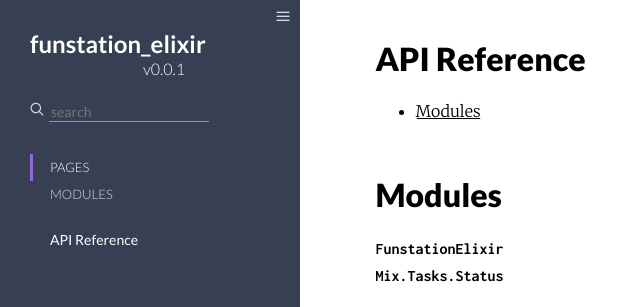
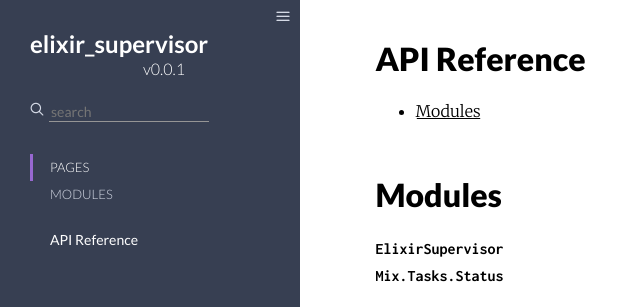
Before and after one commit to joelmccracken/elixir-supervisor, a plain HTML site: page doc/api-reference.html in a window 1280 px wide. Shown: the top 307 px of the page, 0-640 px from the left. Drawn offline with Linux system fonts and the light colour scheme; files whose address does not match are found by name.

Commit message:
renaming

```diff
--- a/doc/api-reference.html
+++ b/doc/api-reference.html
@@ -5,7 +5,7 @@
     <meta http-equiv="x-ua-compatible" content="ie=edge">
     <meta name="viewport" content="width=device-width, initial-scale=1.0">
     <meta name="generator" content="ExDoc v0.11.4">
-    <title>API Reference – funstation_elixir v0.0.1</title>
+    <title>API Reference – elixir_supervisor v0.0.1</title>
     <link rel="stylesheet" href="dist/app-1e374caa3d.css" />
     <script src="dist/sidebar_items.js"></script>
   </head>
@@ -24,7 +24,7 @@
   <a href="api-reference.html" class="sidebar-projectLink">
     <div class="sidebar-projectDetails">
       <h1 class="sidebar-projectName">
-        funstation_elixir
+        elixir_supervisor
       </h1>
       <h2 class="sidebar-projectVersion">
         v0.0.1
@@ -58,7 +58,7 @@
   <div id="content" class="content-inner">
 
   <h1>
-    <small class="visible-xs">funstation_elixir v0.0.1</small>
+    <small class="visible-xs">elixir_supervisor v0.0.1</small>
     API Reference
   </h1>
 
@@ -75,7 +75,7 @@
       <h1 class="section-heading">Modules</h1>
       <div class="summary">
         <div class="summary-row">
-  <div class="summary-signature"><a href="FunstationElixir.html">FunstationElixir</a></div>
+  <div class="summary-signature"><a href="ElixirSupervisor.html">ElixirSupervisor</a></div>
 
 </div>
 <div class="summary-row">
--- a/doc/dist/sidebar_items.js
+++ b/doc/dist/sidebar_items.js
@@ -1 +1 @@
-sidebarNodes={"exceptions":[],"extras":[{"id":"api-reference","title":"API Reference","headers":[]}],"modules":[{"id":"FunstationElixir","title":"FunstationElixir"},{"id":"Mix.Tasks.Status","title":"Mix.Tasks.Status","functions":[{"id":"run/1","anchor":"run/1"}]}],"protocols":[]}
+sidebarNodes={"exceptions":[],"extras":[{"id":"api-reference","title":"API Reference","headers":[]}],"modules":[{"id":"ElixirSupervisor","title":"ElixirSupervisor"},{"id":"Mix.Tasks.Status","title":"Mix.Tasks.Status","functions":[{"id":"run/1","anchor":"run/1"}]}],"protocols":[]}
```
Also changed, not shown: doc/404.html (+2 -2 lines), doc/ElixirSupervisor.html (renamed from doc/FunstationElixir.html, +4 -4 lines), doc/Mix.Tasks.Status.html (+3 -3 lines), doc/index.html (+1 -1 lines), 7 other files.
